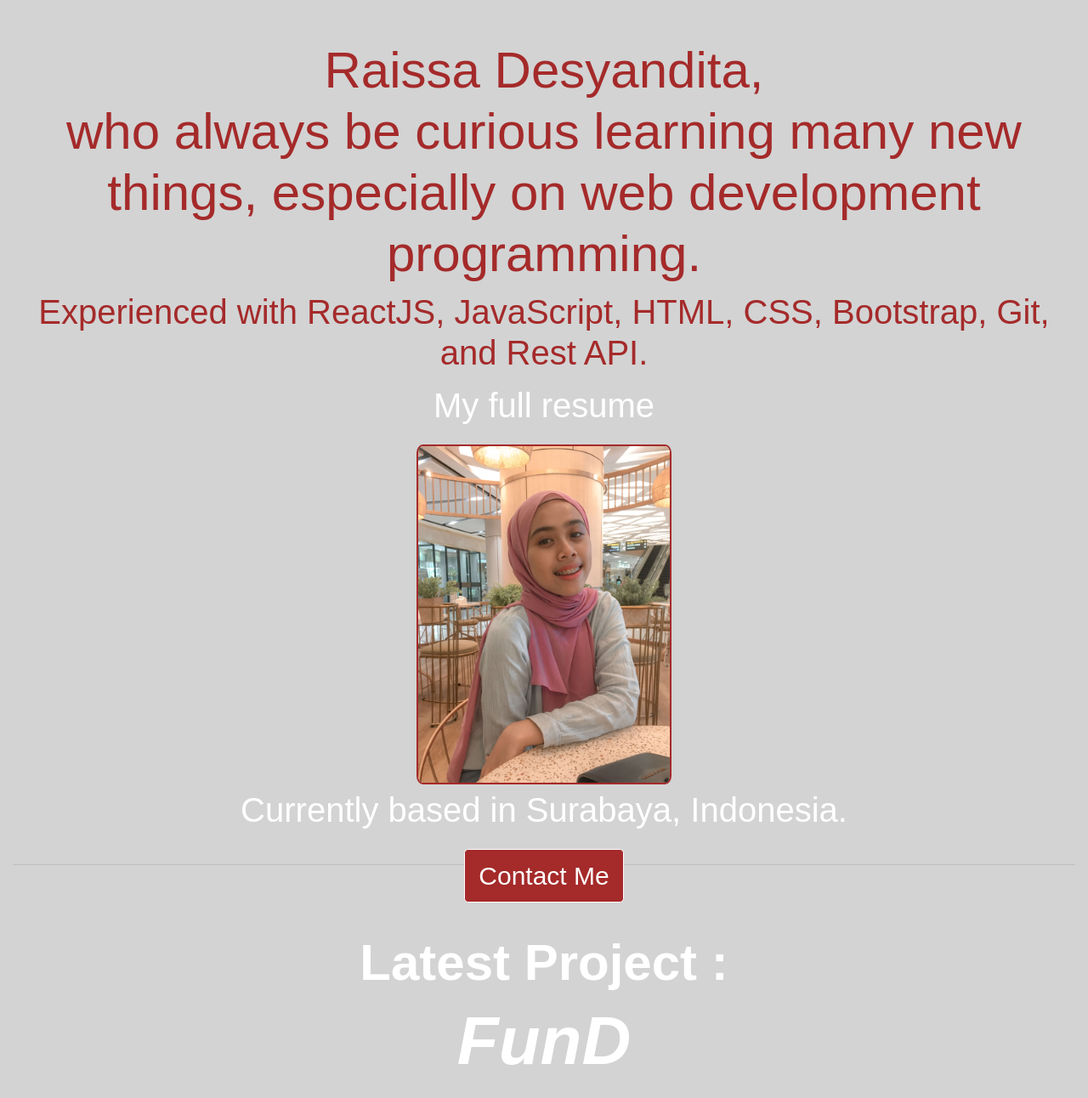
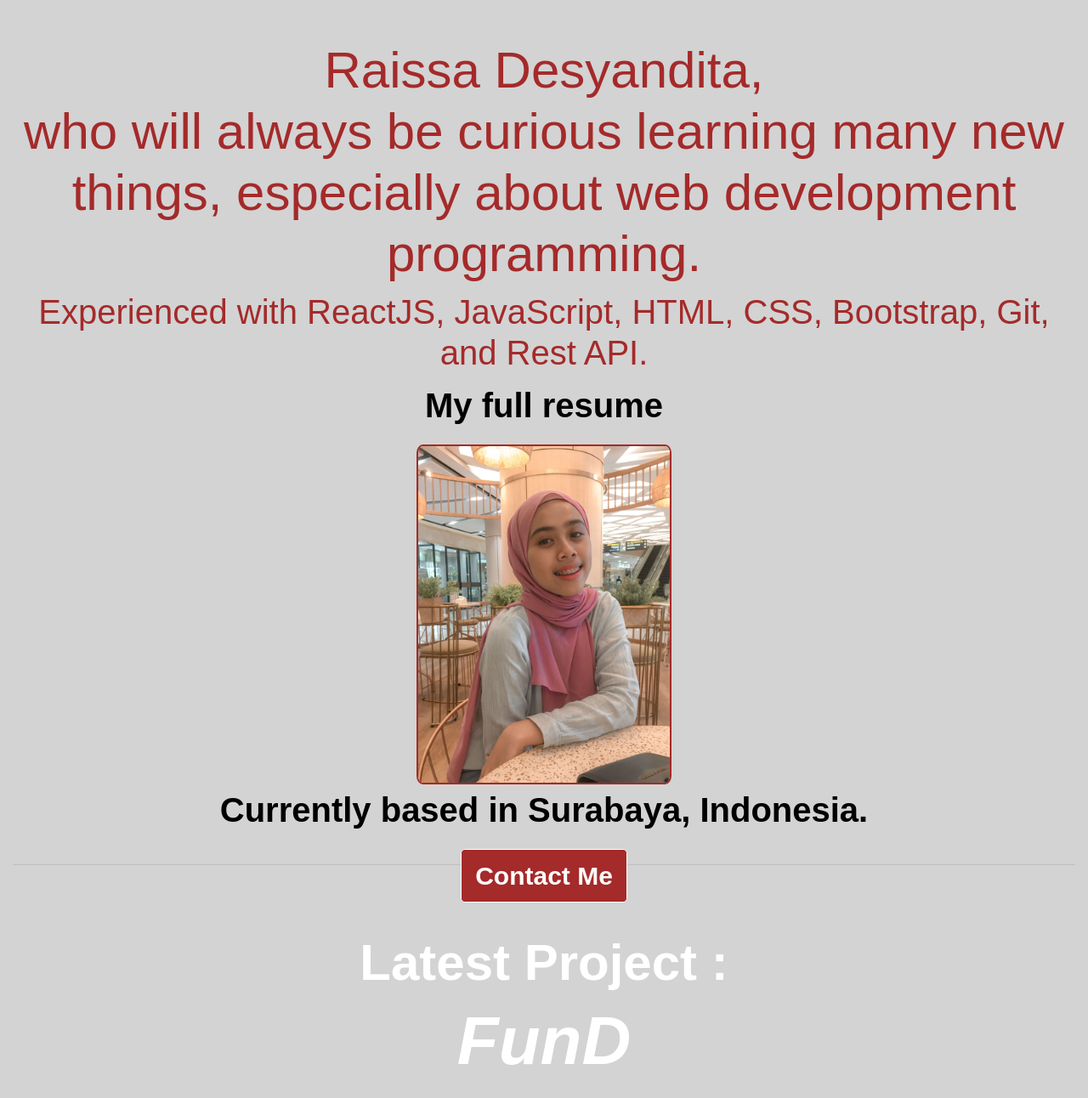
Before and after one commit to raissadesyandita/portfolio-website, a React (Create React App) app: page / in a window 1280 px wide. Shown: the part 972-2264 px from the top of the page at 85% size. Built offline with nearby package versions, Linux system fonts and the light colour scheme.

Commit message:
Edit content for About

```diff
--- a/src/pages/About.js
+++ b/src/pages/About.js
@@ -29,7 +29,7 @@ const About = () => {
                     >
                         Raissa Desyandita,
                         <br />
-                        who always be curious learning many new things, especially on web development programming.
+                        who will always be curious learning many new things, especially about web development programming.
                     </h1>
                     <h3
                         className="about-me-"
--- a/src/pages/Profile.css
+++ b/src/pages/Profile.css
@@ -38,15 +38,15 @@
 }
 
 .about-me-- {
-    color: white;
+    color: black;
     font-size: 40px;
-    font-weight: 400;
+    font-weight: 600;
     font-family: "Wire One", sans-serif;
     /* margin-top: 15%; */
 }
 
 a {
-    color: white;
+    color: black;
 }
 
 a:hover {
@@ -65,7 +65,7 @@ a:hover {
     border-color: white;
     color: white;
     font-size: 30px;
-    font-weight: 400;
+    font-weight: 600;
     font-family: "wire One", sans-serif;
 }
 
```
Also changed, not shown: 1 other file (tests, documents, lock files or other folders).
